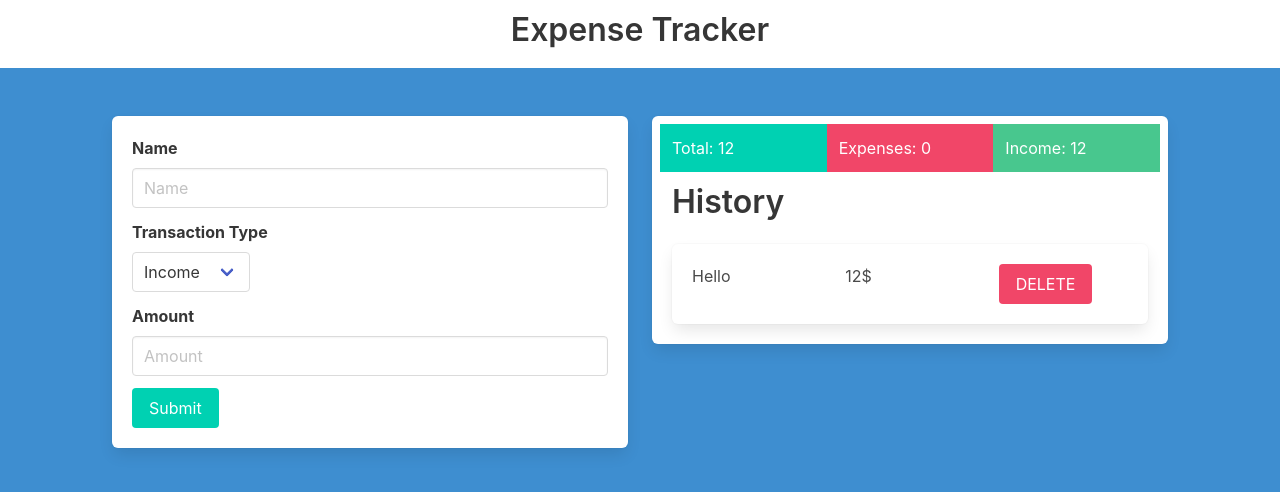
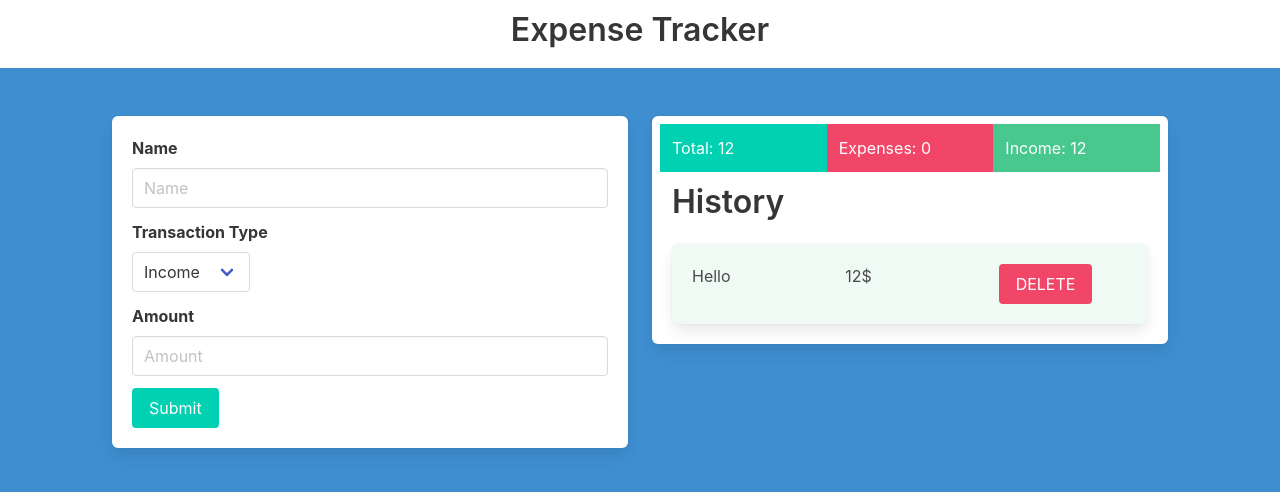
Before and after one commit to ejazahm3d/expense-tracker, a React (Create React App) app: page / in a window 1280 px wide. Shown: the top 492 px of the page. Built offline with nearby package versions, Linux system fonts and the light colour scheme.

Commit message:
added different color for income and expenses

```diff
--- a/src/components/TransactionList.jsx
+++ b/src/components/TransactionList.jsx
@@ -6,7 +6,14 @@ const TransactionList = ({ transactions }) => {
   return (
     <div>
       {transactions.map((transaction) => (
-        <div className={`box `} key={transaction.id}>
+        <div
+          className={`box ${
+            transaction.transactionType === "exp"
+              ? "has-background-danger-light"
+              : "has-background-success-light"
+          }`}
+          key={transaction.id}
+        >
           <div className="columns">
             <div className="column is-one-third-mobile is-one-third-tablet">
               {transaction.name}
```
